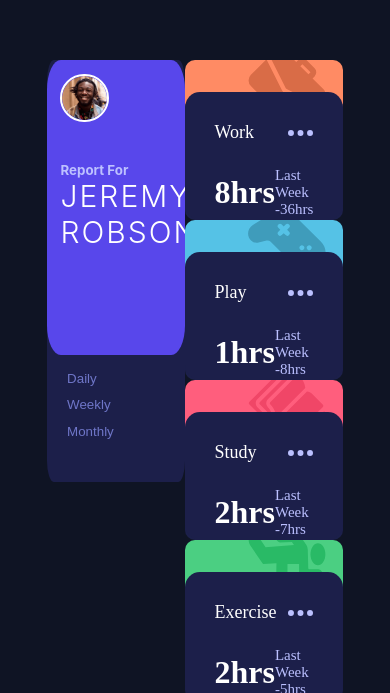
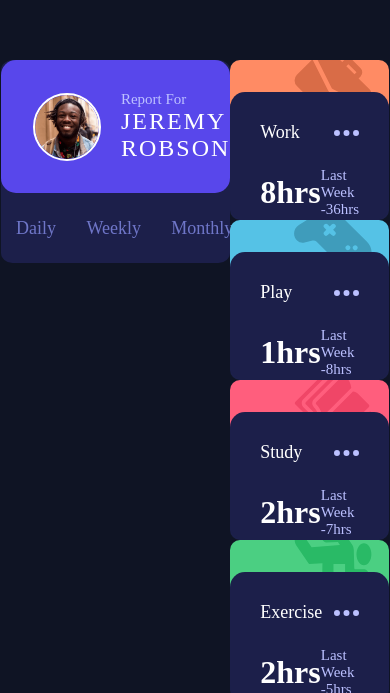
Before and after one commit to fadyjan/time-tracking-dashboard, a React (Create React App) app: page / in a window 390 px wide. Shown: the part 151-844 px from the top of the page. Built offline with nearby package versions, Linux system fonts and the light colour scheme.

Commit message:
Create #4 ProfileDetails Component

```diff
--- a/src/Components/ProfileDetails/ProfileDetails.css
+++ b/src/Components/ProfileDetails/ProfileDetails.css
@@ -1,5 +1,5 @@
 #ProfileContainer {
-  flex-grow: 0.1;
+  flex-basis: 23%;
   background-color: hsl(235, 46%, 20%);
   border-radius: 5%;
   display: flex;
@@ -14,6 +14,8 @@
 }
 
 #PeriodDetails > button {
+  font-family: "Rubik-Regular";
+  font-size: 18px;
   cursor: pointer;
   margin: 4%;
   color: hsl(235, 45%, 61%);
@@ -21,15 +23,15 @@
   border: none;
   width: fit-content;
 }
-#UserDetails{
+#UserDetails {
   background-color: hsl(246, 80%, 60%);
-    border-radius: 10%;
-    height: 70%;
+  border-radius: 15px;
+  height: 354px;
 }
-#UserWrapper{
+#UserWrapper {
   margin: 10%;
 }
-#UserWrapper > img{
+#UserWrapper > img {
   border-radius: 50%;
   width: 40%;
   border: 2px;
@@ -37,21 +39,66 @@
   border-style: solid;
   /* margin: 10%; */
 }
-#Report{
-  color: hsl(236, 100%, 87%);  font-size: smaller;
+#Report {
+  font-weight: 300;
+  font-family: "Rubik-Regular";
+  font-size: 15px;
+  color: hsl(236, 100%, 87%);
   margin-bottom: 0;
   margin-top: 20%;
 }
 
-#UserName{
-
+#UserName {
+  font-family: "Rubik-Light";
   font-weight: 300;
-    font-size: 30px;
+  font-size: 40px;
   letter-spacing: 2px;
   color: white;
   margin: 0;
 }
 
-#InfoWrapper{
+#InfoWrapper {
   margin-top: 33%;
 }
+
+@media (max-width:600px) {
+    #UserName{
+        font-size: 24px;
+    }
+    #ProfileContainer{
+      height: 203px;
+
+    }
+    #UserDetails{
+
+        align-items: center;
+        display: flex;
+        height: 133px;
+    }
+    #PeriodDetails{
+        flex-direction: row;
+        margin: 0;
+        height: 70px;
+    }
+    #UserWrapper{
+        margin: 0;
+        margin-left: 32px;
+        display: flex;
+        flex-direction: row;
+        width: 100%;
+        column-gap: 20px;
+        align-items: center;
+    }
+    #InfoWrapper{
+        margin: 0;
+    }
+    #UserWrapper img{
+        width: 64px;
+        height: 64px;
+    }
+    #Report{
+        margin-top: 0px;
+    }
+
+
+}
--- a/src/Components/ProfileDetails/ProfileDetails.js
+++ b/src/Components/ProfileDetails/ProfileDetails.js
@@ -16,7 +16,7 @@ export default function ProfileDetails(props) {
           <img src={props.UserImage} alt="UserProfile"></img>
           <div id="InfoWrapper">
           <h2 id="Report"> Report For</h2>
-          <h2 id="UserName"> {FirstName} <br></br>{LastName}</h2>
+          <h2 id="UserName"> {FirstName} {LastName}</h2>
           </div>
 
         </div>
```
Lines whose indentation alone changed are shown as unchanged.
